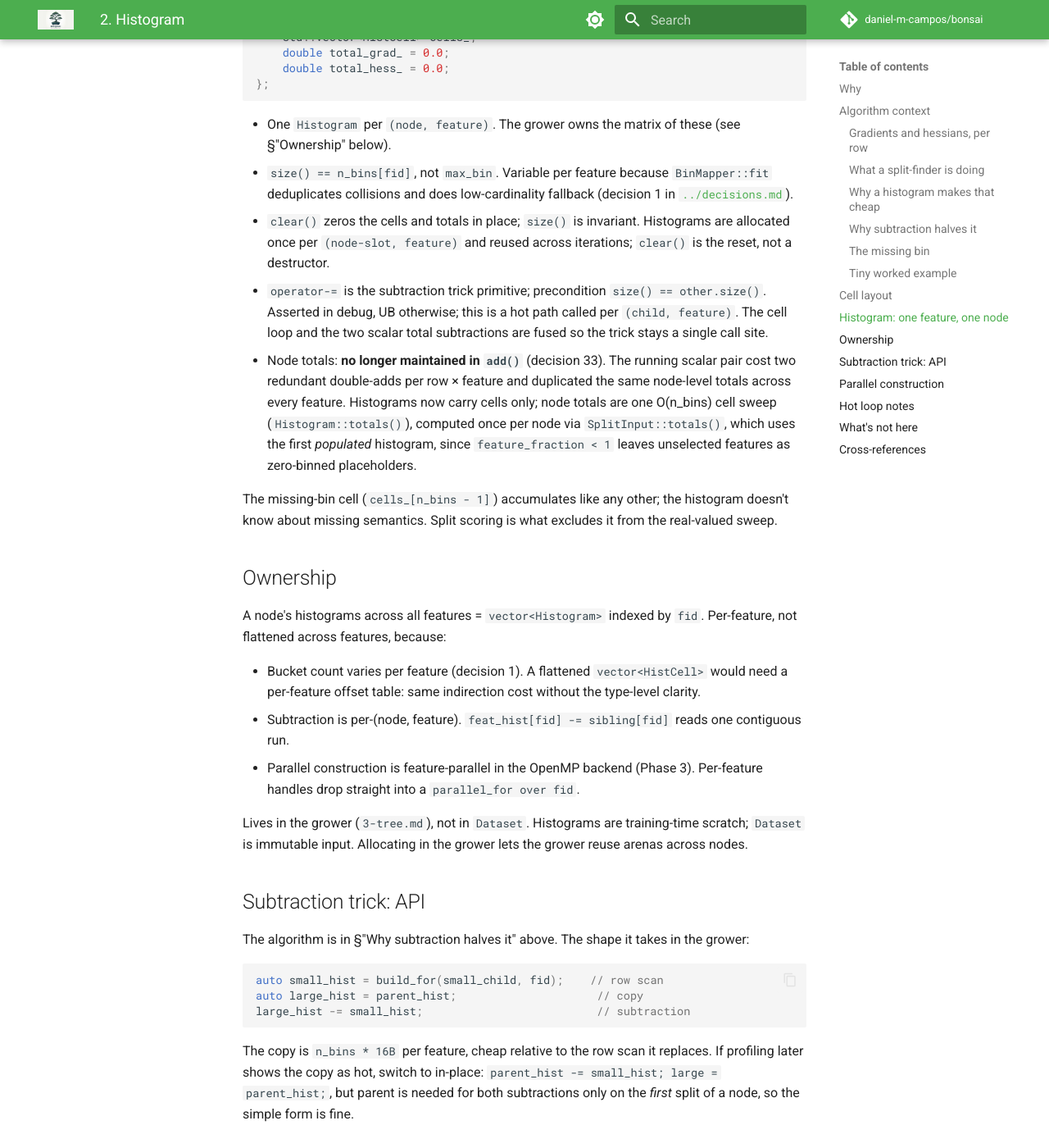
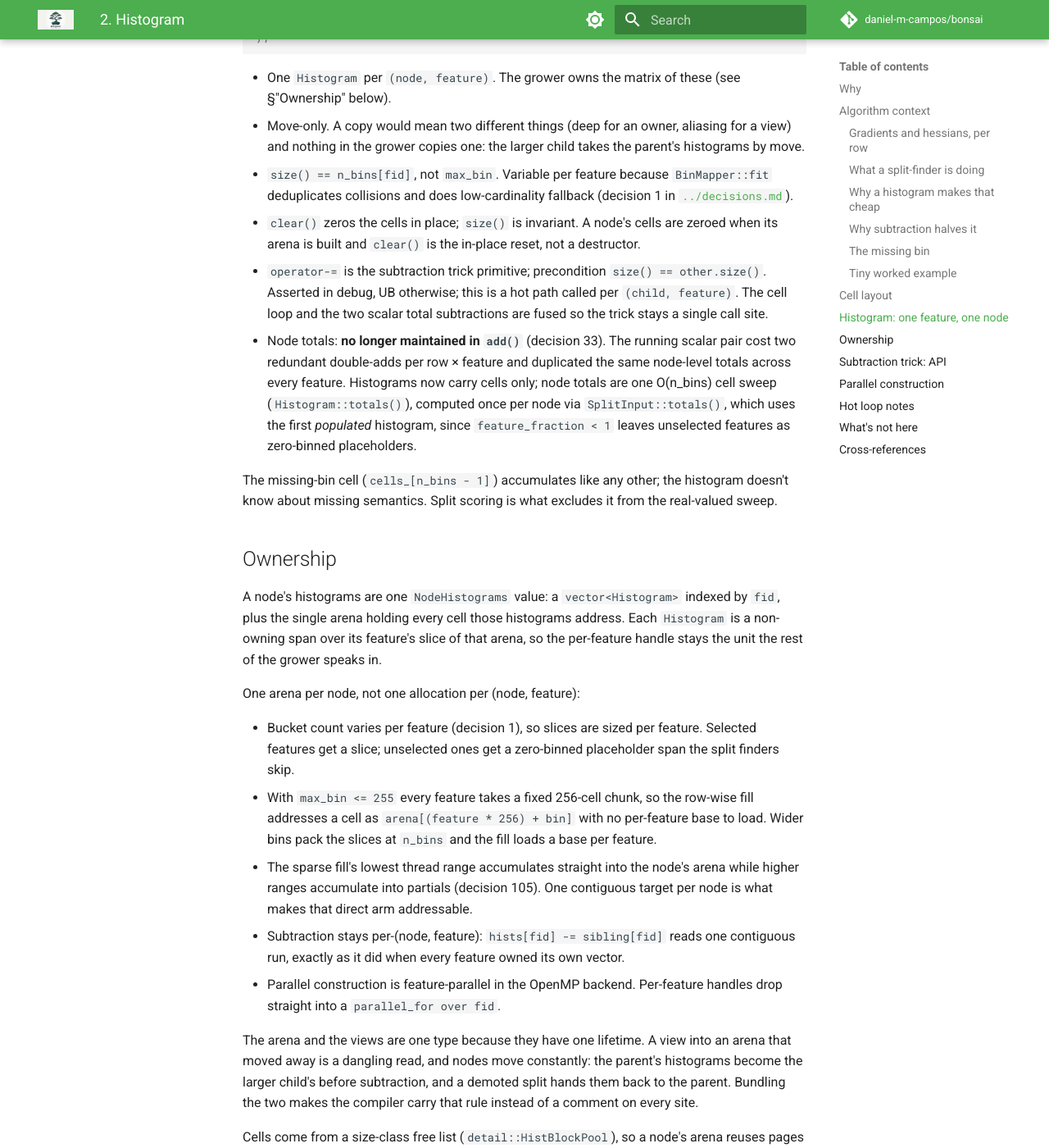
Before and after one commit to daniel-m-campos/bonsai, an MkDocs documentation site: the page built from docs/architecture/2-histogram.md, in a window 1280 px wide and 1400 px high, scrolled down 5616 px. Shown: the whole window at 82% size. Built offline with MkDocs 1.6.1 and Material for MkDocs 9.7.7, drawn with Linux system fonts in a browser that asks for light colours; comment, search, counter and statistics services are not loaded; some of the changed text lies outside the part shown.

Commit message:
docs(histogram): describe the per-node arena
The ownership section still argued against a flattened cell array with
a per-feature offset table, which is exactly what the shipped per-node
arena is (decision 105), and the class sketch still showed a private
cell vector plus the running totals decision 33 removed.

Both now describe what the code does: one arena per node, per-feature
spans into it, the padded 256-cell chunk the row-wise fill addresses
arithmetically, pool-recycled cells, and why the arena and the views
are one type.

````diff
--- a/docs/architecture/2-histogram.md
+++ b/docs/architecture/2-histogram.md
@@ -148,33 +148,31 @@
 ```cpp
 class Histogram {
 public:
-    explicit Histogram(size_t n_bins);
+    explicit Histogram(size_t n_bins);           // owns its cells
+    explicit Histogram(std::span<HistCell> v);   // views a node's arena
 
     void add(uint16_t bin, float grad, float hess);
-    void clear();                                      // zero cells + totals, keep size
+    void clear();                                      // zero cells, keep size
 
     HistCell const& operator[](size_t bin) const;
     size_t size() const;
 
-    // Running totals across all bins (incl. missing). Maintained by
-    // add() and operator-=. Cheap accessors; no resum.
-    double total_grad() const;
-    double total_hess() const;
+    // One O(n_bins) sweep over the cells, accumulated in double.
+    HistCell totals() const;
 
-    // Subtraction trick: *this -= other, in place. Subtracts cells
-    // AND totals atomically. size() must match.
+    // Subtraction trick: *this -= other, in place. size() must match.
     Histogram& operator-=(Histogram const& other);
 
 private:
-    std::vector<HistCell> cells_;
-    double total_grad_ = 0.0;
-    double total_hess_ = 0.0;
+    std::vector<HistCell, detail::PoolAllocator<HistCell>> storage_;  // empty in a view
+    std::span<HistCell> cells_;
 };
 ```
 
 - One `Histogram` per `(node, feature)`. The grower owns the matrix of these (see §"Ownership" below).
+- Move-only. A copy would mean two different things (deep for an owner, aliasing for a view) and nothing in the grower copies one: the larger child takes the parent's histograms by move.
 - `size() == n_bins[fid]`, not `max_bin`. Variable per feature because `BinMapper::fit` deduplicates collisions and does low-cardinality fallback (decision 1 in [`../decisions.md`](../decisions.md)).
-- `clear()` zeros the cells and totals in place; `size()` is invariant. Histograms are allocated once per `(node-slot, feature)` and reused across iterations; `clear()` is the reset, not a destructor.
+- `clear()` zeros the cells in place; `size()` is invariant. A node's cells are zeroed when its arena is built and `clear()` is the in-place reset, not a destructor.
 - `operator-=` is the subtraction trick primitive; precondition `size() == other.size()`. Asserted in debug, UB otherwise; this is a hot path called per `(child, feature)`. The cell loop and the two scalar total subtractions are fused so the trick stays a single call site.
 - Node totals: **no longer maintained in `add()`** (decision 33). The running scalar pair cost two redundant double-adds per row × feature and duplicated the same node-level totals across every feature. Histograms now carry cells only; node totals are one O(n_bins) cell sweep (`Histogram::totals()`), computed once per node via `SplitInput::totals()`, which uses the first *populated* histogram, since `feature_fraction < 1` leaves unselected features as zero-binned placeholders.
 
@@ -182,13 +180,21 @@
 
 ## Ownership
 
-A node's histograms across all features = `vector<Histogram>` indexed by `fid`. Per-feature, not flattened across features, because:
+A node's histograms are one `NodeHistograms` value: a `vector<Histogram>` indexed by `fid`, plus the single arena holding every cell those histograms address. Each `Histogram` is a non-owning span over its feature's slice of that arena, so the per-feature handle stays the unit the rest of the grower speaks in.
 
-- Bucket count varies per feature (decision 1). A flattened `vector<HistCell>` would need a per-feature offset table: same indirection cost without the type-level clarity.
-- Subtraction is per-(node, feature). `feat_hist[fid] -= sibling[fid]` reads one contiguous run.
-- Parallel construction is feature-parallel in the OpenMP backend (Phase 3). Per-feature handles drop straight into a `parallel_for over fid`.
+One arena per node, not one allocation per (node, feature):
 
-Lives in the grower (`3-tree.md`), not in `Dataset`. Histograms are training-time scratch; `Dataset` is immutable input. Allocating in the grower lets the grower reuse arenas across nodes.
+- Bucket count varies per feature (decision 1), so slices are sized per feature. Selected features get a slice; unselected ones get a zero-binned placeholder span the split finders skip.
+- With `max_bin <= 255` every feature takes a fixed 256-cell chunk, so the row-wise fill addresses a cell as `arena[(feature * 256) + bin]` with no per-feature base to load. Wider bins pack the slices at `n_bins` and the fill loads a base per feature.
+- The sparse fill's lowest thread range accumulates straight into the node's arena while higher ranges accumulate into partials (decision 105). One contiguous target per node is what makes that direct arm addressable.
+- Subtraction stays per-(node, feature): `hists[fid] -= sibling[fid]` reads one contiguous run, exactly as it did when every feature owned its own vector.
+- Parallel construction is feature-parallel in the OpenMP backend. Per-feature handles drop straight into a `parallel_for over fid`.
+
+The arena and the views are one type because they have one lifetime. A view into an arena that moved away is a dangling read, and nodes move constantly: the parent's histograms become the larger child's before subtraction, and a demoted split hands them back to the parent. Bundling the two makes the compiler carry that rule instead of a comment on every site.
+
+Cells come from a size-class free list (`detail::HistBlockPool`), so a node's arena reuses pages the last node handed back rather than first-touching fresh ones (decision 47).
+
+Lives in the grower (`3-tree.md`), not in `Dataset`. Histograms are training-time scratch; `Dataset` is immutable input.
 
 ## Subtraction trick: API
 
````
